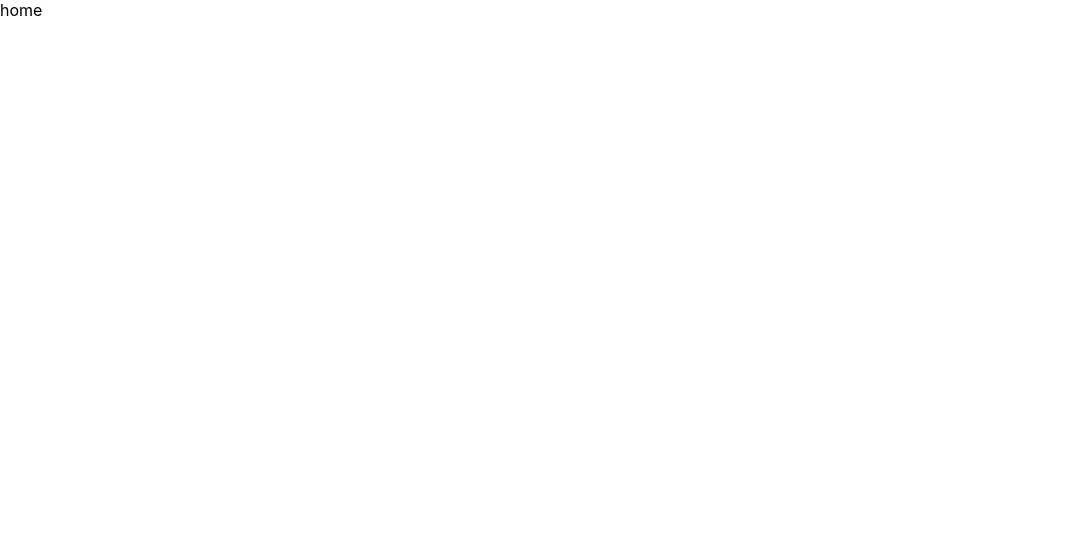
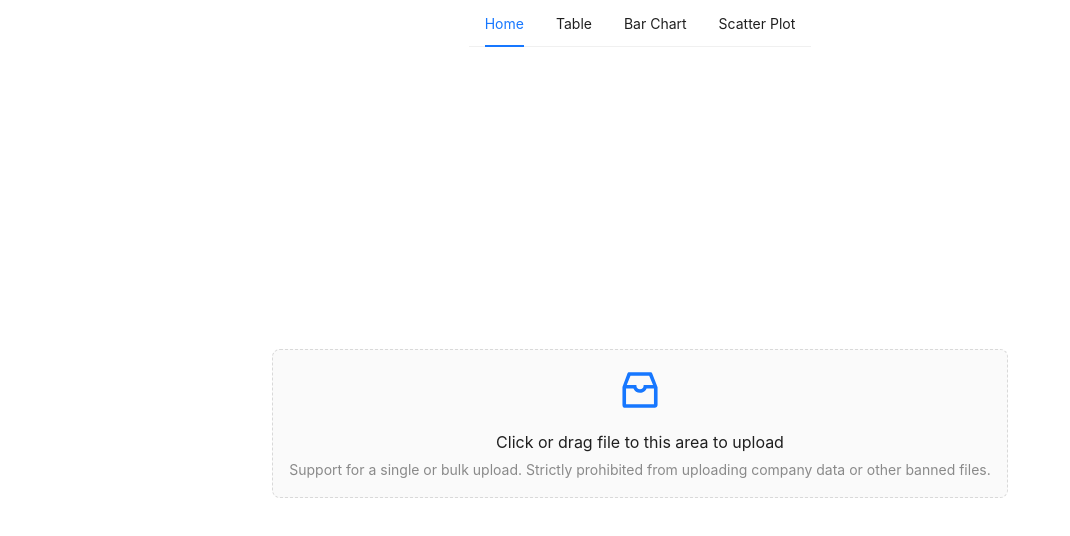
Before and after one commit to Ketherinegnwn/TugasBesarManpro2023, a React (Create React App) app: page / in a window 1280 px wide. Shown: the top 536 px of the page, without its empty margins (0-1070 px from the left). Built offline with nearby package versions, Linux system fonts and the light colour scheme.

Commit message:
frontend homePage

```diff
--- a/src/App.js
+++ b/src/App.js
@@ -4,8 +4,11 @@ import Home from "./pages/Home";
 function App() {
   return (
     <Routes>
-      {/* 👈 Renders at /localhost:3000/ */}
       <Route path="/" element={<Home />} />
+      <Route path="/table" element={<Home />} />
+      <Route path="/bar_chart" element={<Home />} />
+      <Route path="/scatter_plot" element={<Home />} />
+
     </Routes>
   );
 }
--- /dev/null
+++ b/src/components/Navbar/Navbar.css
@@ -0,0 +1,5 @@
+.nav {
+    display :flex;
+    justify-content: center;
+    align-items: center;
+}
--- /dev/null
+++ b/src/components/Navbar/Navbar.js
@@ -0,0 +1,65 @@
+import React, { useEffect, useState } from "react";
+import "./Navbar.css";
+import { Menu } from 'antd';
+import { Link, useLocation } from "react-router-dom";
+
+const items = [
+  {
+    key: "home",
+    label: (
+      <Link to="/">
+        Home
+      </Link>
+    ),
+  },
+  {
+    label: (
+      <Link to="/table">
+        Table
+      </Link>
+    ),
+    key: 'table',
+  },
+  {
+    label: (
+      <Link to="/bar_chart">
+        Bar Chart
+      </Link>
+    ),
+    key: 'barChart',
+  },
+  {
+    label: (
+      <Link to="/scatter_plot">
+        Scatter Plot
+      </Link>
+    ),
+    key: 'scatterPlot',
+  },
+];
+
+const Navbar = () => {
+  const location = useLocation();
+  // let selected = 0;
+  const [selected, setSelected] = useState(0);
+
+  useEffect(() => {
+    console.log(location.pathname);
+    switch(location.pathname) {
+      case "/": setSelected(0); break;
+      case "/table": setSelected(1); break;
+      case "/bar_chart": setSelected(2); break;
+      case "/scatter_plot": setSelected(3); break;
+    }
+  }, [location]);
+
+  return (
+      <div className="nav">
+        <div>
+        <Menu mode="horizontal" items={items} selectable disabledOverflow selectedKeys={items[selected].key}/>
+        </div>
+      </div>
+  );
+};
+
+export default Navbar;
--- /dev/null
+++ b/src/components/Navbar/index.js
@@ -0,0 +1,3 @@
+import Navbar from "./Navbar";
+
+export default Navbar;
--- a/src/index.css
+++ b/src/index.css
@@ -1,5 +1,13 @@
+* {
+  margin: 0;
+  padding: 0;
+  box-sizing: border-box;
+}
+
 body {
-  margin: 0;
+  height: 100vh;
+  width: 100vw;
+  overflow-x: hidden;
   font-family: -apple-system, BlinkMacSystemFont, 'Segoe UI', 'Roboto', 'Oxygen',
     'Ubuntu', 'Cantarell', 'Fira Sans', 'Droid Sans', 'Helvetica Neue',
     sans-serif;
--- a/src/pages/Home/Home.css
+++ b/src/pages/Home/Home.css
@@ -0,0 +1,12 @@
+.wrapper-upload{
+    display:flex;
+    justify-content: center;
+    align-items: center;
+    flex:1;
+}
+
+.main{
+    height:100vh;
+    display:flex;
+    flex-direction: column;
+}
--- a/src/pages/Home/Home.js
+++ b/src/pages/Home/Home.js
@@ -1,8 +1,48 @@
 import React from "react";
 import "./Home.css";
+import { InboxOutlined } from '@ant-design/icons';
+import { message, Upload } from 'antd';
+import Navbar from "../../components/Navbar";
+
+const { Dragger } = Upload;
+const props = {
+  name: 'file',
+  multiple: true,
+  action: 'https://run.mocky.io/v3/435e224c-44fb-4773-9faf-380c5e6a2188',
+  onChange(info) {
+    const { status } = info.file;
+    if (status !== 'uploading') {
+      console.log(info.file, info.fileList);
+    }
+    if (status === 'done') {
+      message.success(`${info.file.name} file uploaded successfully.`);
+    } else if (status === 'error') {
+      message.error(`${info.file.name} file upload failed.`);
+    }
+  },
+  onDrop(e) {
+    console.log('Dropped files', e.dataTransfer.files);
+  },
+};
 
 const Home = () => {
-  return <div>home</div>;
+  return (
+    <div className="main">
+      <Navbar />
+      <div className="wrapper-upload">
+        <Dragger {...props}>
+          <p className="ant-upload-drag-icon">
+            <InboxOutlined />
+          </p>
+          <p className="ant-upload-text">Click or drag file to this area to upload</p>
+          <p className="ant-upload-hint">
+            Support for a single or bulk upload. Strictly prohibited from uploading company data or other
+            banned files.
+          </p>
+        </Dragger>
+      </div>
+    </div>
+  );
 };
 
 export default Home;
```
